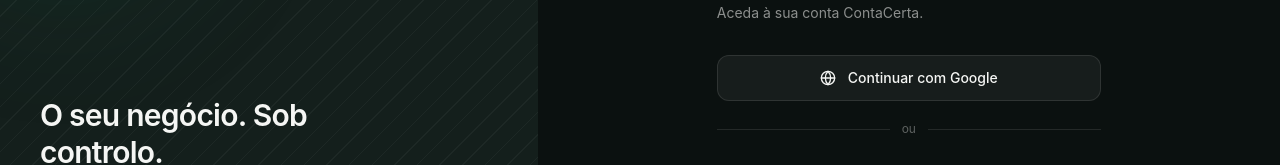
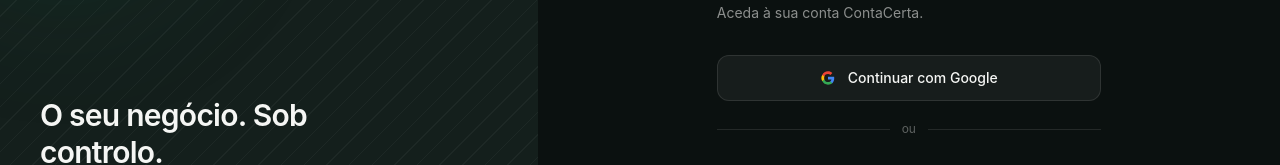
Before and after one commit to dark1968283/contacerta, a Next.js app: page /login in a window 1280 px wide. Shown: the part 188-353 px from the top of the page. Built offline with nearby package versions, Linux system fonts and the light colour scheme.

Commit message:
fix: use official Google icon

```diff
--- a/src/app/(auth)/login/page.tsx
+++ b/src/app/(auth)/login/page.tsx
@@ -4,9 +4,10 @@
 import { useFormState } from "react-dom";
 import Link from "next/link";
 import Image from "next/image";
-import { Mail, Lock, Eye, EyeOff, Wallet, WalletCards, Package, Globe } from "lucide-react";
+import { Mail, Lock, Eye, EyeOff, Wallet, WalletCards, Package } from "lucide-react";
 import { signIn, signInWithGoogle, type AuthActionState } from "../actions";
 import { SubmitButton } from "@/components/ui/SubmitButton";
+import { GoogleIcon } from "@/components/ui/GoogleIcon";
 
 const initialState: AuthActionState = { error: null };
 
@@ -68,7 +69,7 @@
               type="submit"
               className="flex w-full items-center justify-center gap-3 rounded-xl border border-white/10 bg-white/5 py-3 text-sm font-medium text-dark-text transition-colors hover:bg-white/10"
             >
-              <Globe className="h-4 w-4" aria-hidden />
+              <GoogleIcon />
               Continuar com Google
             </button>
           </form>
--- /dev/null
+++ b/src/components/ui/GoogleIcon.tsx
@@ -0,0 +1,22 @@
+export function GoogleIcon({ className = "h-4 w-4" }: { className?: string }) {
+  return (
+    <svg className={className} viewBox="0 0 24 24" aria-hidden="true">
+      <path
+        fill="#4285F4"
+        d="M21.35 12.27c0-.79-.07-1.55-.2-2.27H12v4.3h5.24a4.48 4.48 0 0 1-1.94 2.94v2.45h3.14c1.84-1.69 2.91-4.18 2.91-7.42Z"
+      />
+      <path
+        fill="#34A853"
+        d="M12 21.99c2.63 0 4.84-.87 6.45-2.35l-3.14-2.45c-.87.58-1.98.92-3.31.92-2.54 0-4.69-1.72-5.46-4.03H3.3v2.53A9.75 9.75 0 0 0 12 21.99Z"
+      />
+      <path
+        fill="#FBBC05"
+        d="M6.54 14.08A5.86 5.86 0 0 1 6.23 12c0-.72.12-1.42.31-2.08V7.39H3.3A9.99 9.99 0 0 0 2 12c0 1.61.38 3.13 1.3 4.61l3.24-2.53Z"
+      />
+      <path
+        fill="#EA4335"
+        d="M12 5.89c1.43 0 2.71.49 3.72 1.45l2.79-2.79C16.84 2.96 14.63 2 12 2a9.75 9.75 0 0 0-8.7 5.39l3.24 2.53C6.54 7.61 8.69 5.89 12 5.89Z"
+      />
+    </svg>
+  );
+}
```
